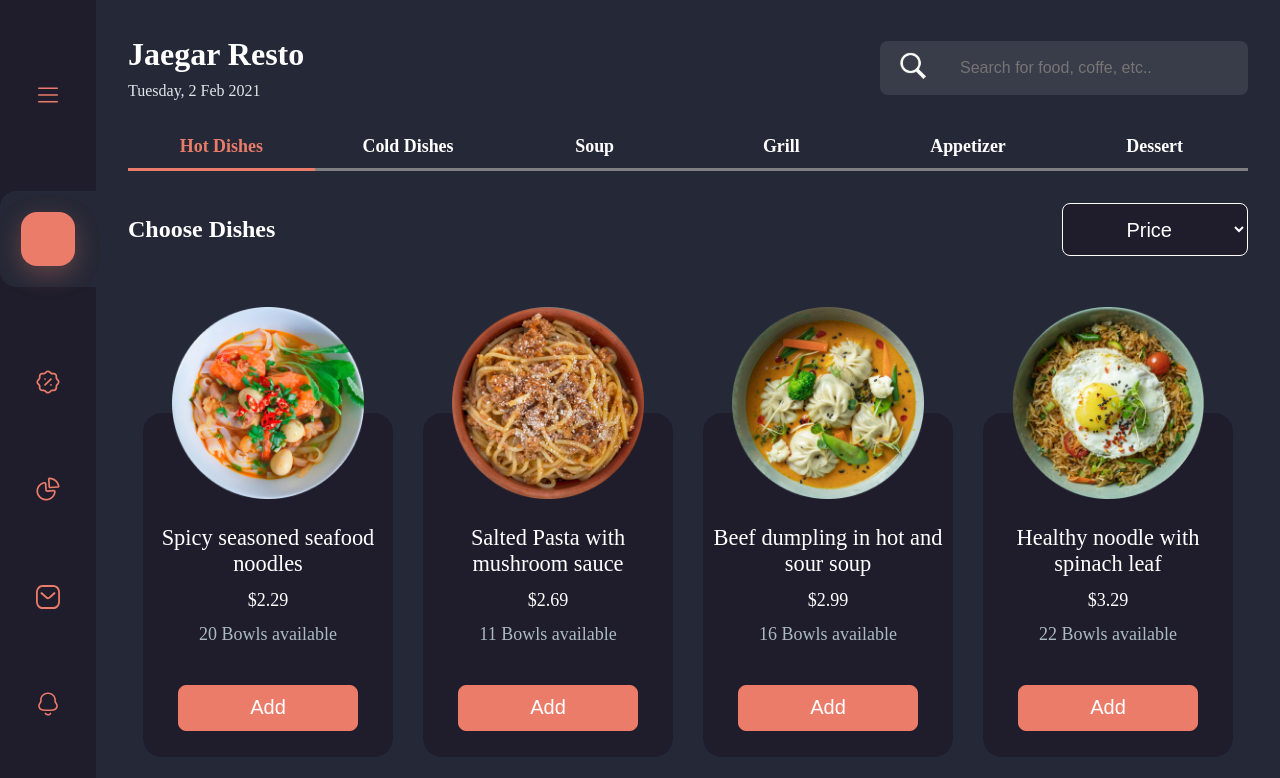
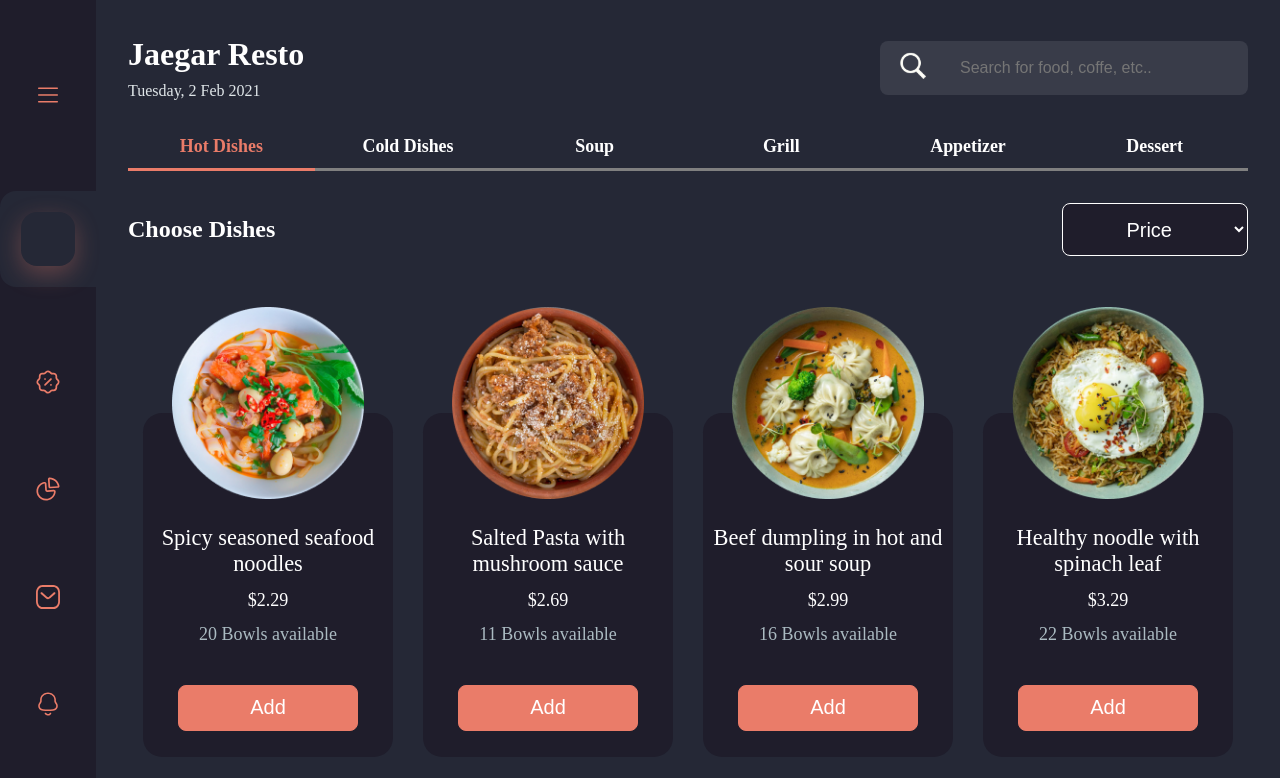
Before and after one commit to MukhriddinToshboyev/Pitsa, a React (Vite) app: page / in a window 1280 px wide. Shown: the top 778 px of the page. Built offline with nearby package versions, Linux system fonts and the light colour scheme.

Commit message:
svg sidebar

```diff
--- a/src/Sidebar/Sidebar.css
+++ b/src/Sidebar/Sidebar.css
@@ -22,7 +22,7 @@
 .sidebar-home__icon {
   width: 3.375rem;
   height: 3.375rem;
-  background: #ea7c69;
+  /* background: #ea7c69; */
   display: flex;
   align-items: center;
   justify-content: center;
--- a/src/Sidebar/index.jsx
+++ b/src/Sidebar/index.jsx
@@ -14,9 +14,7 @@ function Sidebar({ handleHSHowCart, handleAccountCard, cartLength }) {
     <div className="sidebar-container">
       <img src={SidebarIcon1} alt="img" className="icon" />
       <div className="sidebar-home">
-        <div className="sidebar-home__icon">
-          <img src={SidebarIcon2} alt="img" className="icon" />
-        </div>
+        <div className="sidebar-home__icon"></div>
       </div>
       <img src={SidebarIcon3} alt="img" className="icon" />
       <img src={SidebarIcon4} alt="img" className="icon" />
```
